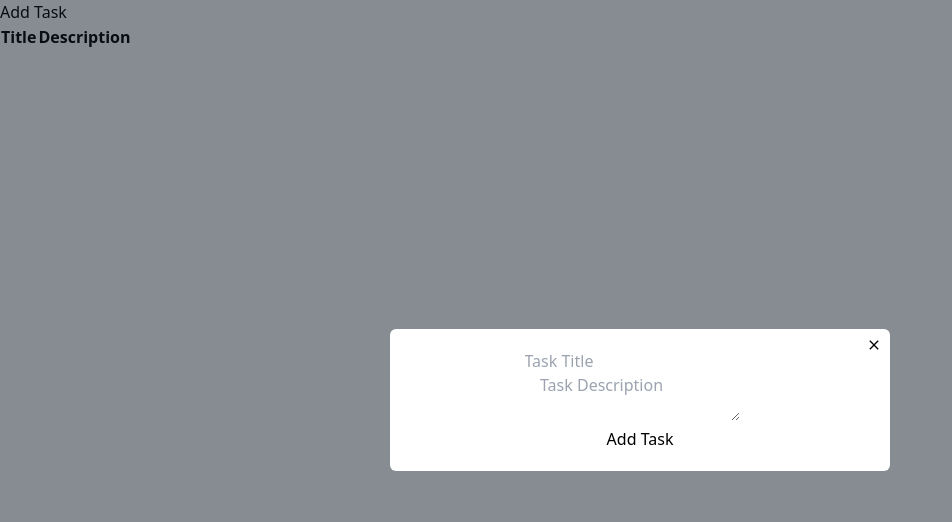
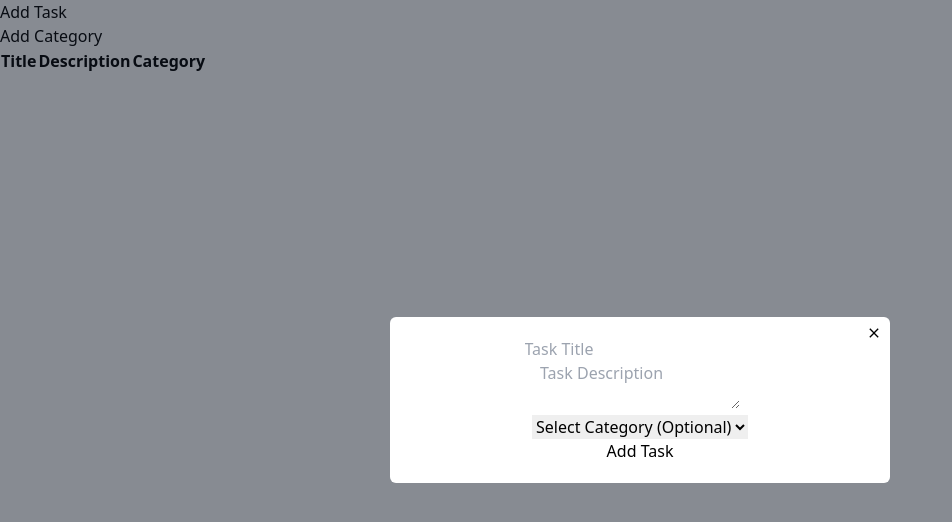
Before and after one commit to gokcetasci/task-manager, a React (Create React App) app: page / in a window 1280 px wide. Both pictures are taken after a click on the button "Add Task". Shown: the top 522 px of the page, without its empty margins (0-952 px from the left). Built offline with nearby package versions, Linux system fonts and the light colour scheme.

Commit message:
Adding categories, saving locale, selecting categories in the add task section and listing them in the table have been added.

```diff
--- /dev/null
+++ b/src/components/AddCategory.js
@@ -0,0 +1,49 @@
+import React from 'react';
+import { Formik, Form, Field, ErrorMessage } from 'formik';
+import * as Yup from 'yup';
+
+const AddCategory = ({ addCategory }) => {
+  // Formun başlangıç değerleri
+  const initialValues = {
+    category: '',
+  };
+
+  // Formik'in doğrulama şeması
+  const validationSchema = Yup.object({
+    category: Yup.string().required('Category name is required'),
+  });
+
+  // Form gönderildiğinde çağrılan fonksiyon
+  const handleSubmit = (values, { resetForm }) => {
+    const { category } = values;
+    addCategory(category); // Kategori ekleme işlemi
+    resetForm(); // Formu sıfırlama
+  };
+
+  return (
+    <Formik
+      initialValues={initialValues}
+      validationSchema={validationSchema}
+      onSubmit={handleSubmit}
+    >
+      {() => (
+        <Form>
+          {/* Kategori alanı */}
+          <div>
+            <Field
+              type="text"
+              name="category"
+              placeholder="Category Name"
+            />
+            <ErrorMessage name="category" component="div" />
+          </div>
+
+          {/* Ekleme butonu */}
+          <button type="submit">Add Category</button>
+        </Form>
+      )}
+    </Formik>
+  );
+};
+
+export default AddCategory;
--- a/src/components/AddTask.js
+++ b/src/components/AddTask.js
@@ -2,22 +2,24 @@ import React from "react";
 import { Formik, Form, Field, ErrorMessage } from "formik";
 import * as Yup from "yup";
 
-const AddTask = ({ addTask }) => {
+const AddTask = ({ addTask, categories }) => {
   // Formun başlangıç değerleri
   const initialValues = {
     title: "",
     description: "",
+    category: "",
   };
 
   // Formik'in doğrulama şeması
   const validationSchema = Yup.object({
     title: Yup.string().required("Task title is required"),
+    category: Yup.string().nullable(),
   });
 
   // Form gönderildiğinde çağrılan fonksiyon
   const handleSubmit = (values, { resetForm }) => {
-    const { title, description } = values;
-    addTask(title, description); // task ekleme işlemi
+    const { title, description, category } = values;
+    addTask(title, description, category); // Task ekleme işlemi
     resetForm(); // Formu sıfırlama
   };
 
@@ -44,6 +46,20 @@ const AddTask = ({ addTask }) => {
             />
           </div>
 
+          {/* Kategori seçme alanı */}
+          <div>
+            <Field as="select" name="category">
+              <option value="" disabled>
+                Select Category (Optional)
+              </option>
+              {categories.map((cat, index) => (
+                <option key={index} value={cat}>
+                  {cat}
+                </option>
+              ))}
+            </Field>
+          </div>
+
           {/* Ekleme butonu */}
           <button type="submit">Add Task</button>
         </Form>
--- a/src/components/Homepage.js
+++ b/src/components/Homepage.js
@@ -2,41 +2,77 @@ import React, { useEffect, useState } from "react";
 import AddTask from "./AddTask";
 import Modal from "./Modal";
 import TaskList from "./TaskList";
+import AddCategory from "./AddCategory";
 
 function Homepage() {
-  const [tasks, setTasks] = useState([]);//tasklerin tutulduğu durum
-  const [addTaskModalOpen, setAddTaskModalOpen] = useState(false);//task ekleme modalının açık olup olmadığını tutma
+  const [tasks, setTasks] = useState([]); // Tasklerin tutulduğu durum
+  const [isAddTaskModalOpen, setIsAddTaskModalOpen] = useState(false); // Task ekleme modalının açık olup olmadığını tutma
+  const [categories, setCategories] = useState([]); // Kategorilerin tutulduğu durum
+  const [isCategoryModalOpen, setIsCategoryModalOpen] = useState(false); // Category ekleme modalının açık olup olmadığını tutma
 
-  //sayfa yüklendiğinde localden taskleri yükle
+  // Sayfa yüklendiğinde localden taskleri yükle
   useEffect(() => {
     const storedTasks = JSON.parse(localStorage.getItem("tasks")) || []; // localStorage'dan taskleri al, yoksa boş bir dizi döndür
-    setTasks(storedTasks); // taskleri duruma ata
+    const storedCategories =
+      JSON.parse(localStorage.getItem("categories")) || []; // localStorage'dan kategorileri al, yoksa boş bir dizi döndür
+    setTasks(storedTasks); // Taskleri duruma ata
+    setCategories(storedCategories); // Kategorileri duruma ata
   }, []);
 
-
-  //tasks durumu her değiştiğinde locale kaydetme
+  // Tasks durumu her değiştiğinde locale kaydetme
   useEffect(() => {
     if (tasks.length > 0) {
-      localStorage.setItem("tasks", JSON.stringify(tasks)); //JSON string olarak locale kaydet
+      localStorage.setItem("tasks", JSON.stringify(tasks)); // JSON string olarak locale kaydet
     }
   }, [tasks]);
 
-  //yeni task ekleme fonksiyonu
-  const addTask = (title, description) => {
-    const newTask = { title, description }; //yeni task
-    setAddTaskModalOpen(false); //task ekledikten sonra modal kapat
-    setTasks([...tasks,newTask]) //yeni taski mevcut tasklere kaydet
+  // Kategorilerin durumu her değiştiğinde locale kaydetme
+  useEffect(() => {
+    if (categories.length > 0) {
+      localStorage.setItem("categories", JSON.stringify(categories));
+    } // JSON string olarak locale kaydet
+  }, [categories]);
+
+  // Yeni task ekleme fonksiyonu
+  const addTask = (title, description, category) => {
+    const newTask = { title, description, category }; // Yeni task
+    setIsAddTaskModalOpen(false); // Task ekledikten sonra modalı kapat
+    setTasks([...tasks, newTask]); // Yeni task'i mevcut tasklere ekle
   };
+
+  // Yeni kategori ekleme
+  const addCategory = (category) => {
+  // Eğer kategori listesinde belirtilen kategori yoksa
+  if (!categories.includes(category)) {
+    // Yeni kategoriyi mevcut kategorilere ekle ve durumu güncelle
+    setCategories([...categories, category]);
+  }
+  // Kategori ekleme modalını kapat
+  setIsCategoryModalOpen(false);
+};
+
 
   return (
     <div id="homepage">
       <div id="addtasksbutton">
         {/* Task ekleme modalını açma butonu */}
-        <button onClick={() => setAddTaskModalOpen(true)}>Add Task</button>
+        <button onClick={() => setIsAddTaskModalOpen(true)}>Add Task</button>
         {/* addTaskModalOpen durumu true ise AddTask componentini içeren Modalı göster */}
-        {addTaskModalOpen && (
-          <Modal onClose={() => setAddTaskModalOpen(false)}>
-            <AddTask addTask={addTask} />
+        {isAddTaskModalOpen && (
+          <Modal onClose={() => setIsAddTaskModalOpen(false)}>
+            <AddTask addTask={addTask} categories={categories} />
+          </Modal>
+        )}
+      </div>
+      <div id="addcategoriesbutton">
+        {/* Kategori ekleme modalını açma butonu */}
+        <button onClick={() => setIsCategoryModalOpen(true)}>
+          Add Category
+        </button>
+        {/* setIsCategoryModalOpen durumu true ise AddCategories componentini içeren Modalı göster */}
+        {isCategoryModalOpen && (
+          <Modal onClose={() => setIsCategoryModalOpen(false)}>
+            <AddCategory addCategory={addCategory} />
           </Modal>
         )}
       </div>
--- a/src/components/TaskList.js
+++ b/src/components/TaskList.js
@@ -7,12 +7,14 @@ function TaskList({ tasks }) {
         <thead>
           <th>Title</th>
           <th>Description</th>
+          <th>Category</th>
         </thead>
         <tbody>
           {tasks.map((task) => (
             <tr key={task.id}>
               <td>{task.title}</td>
               <td>{task.description}</td>
+              <td>{task.category}</td>
             </tr>
           ))}
         </tbody>
```
